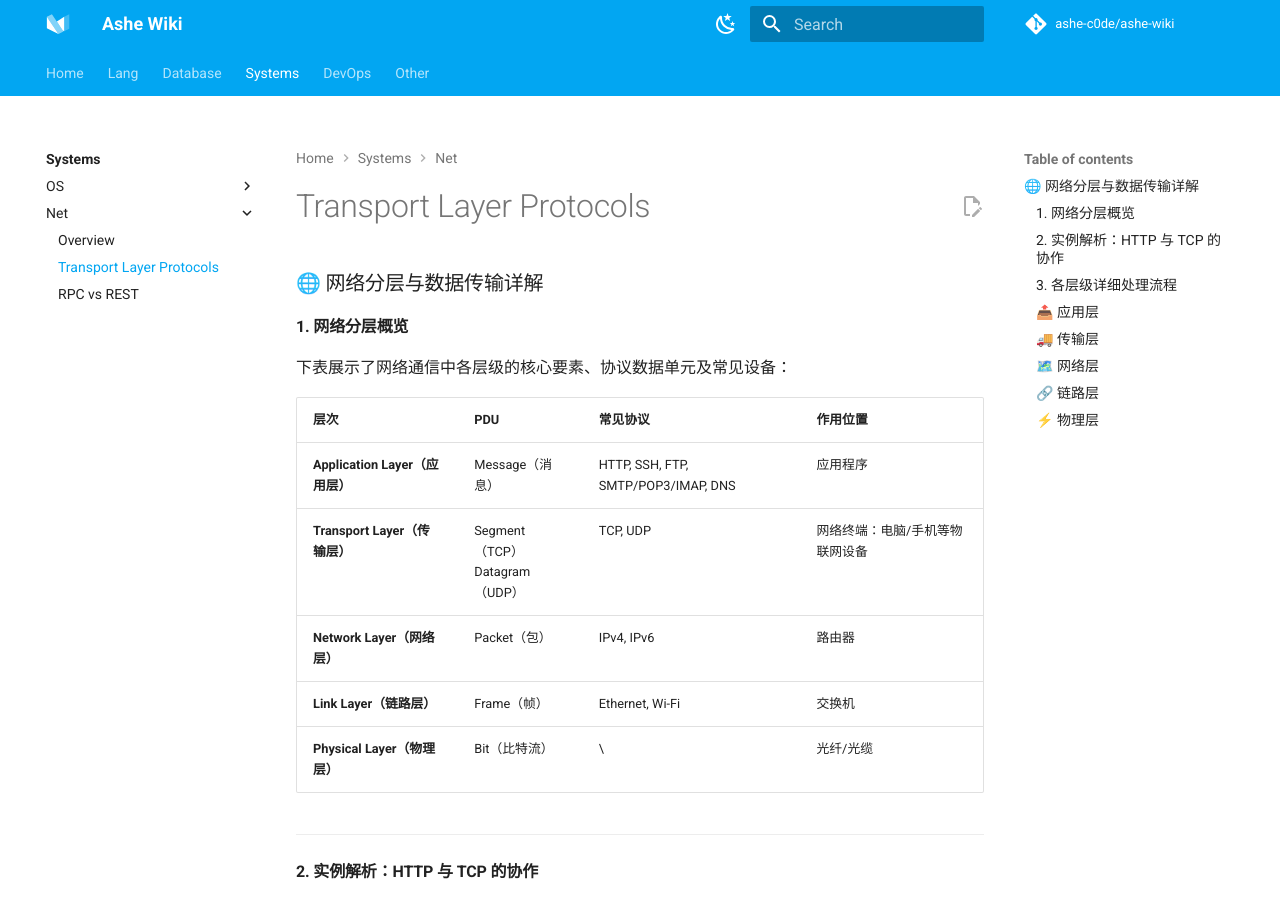
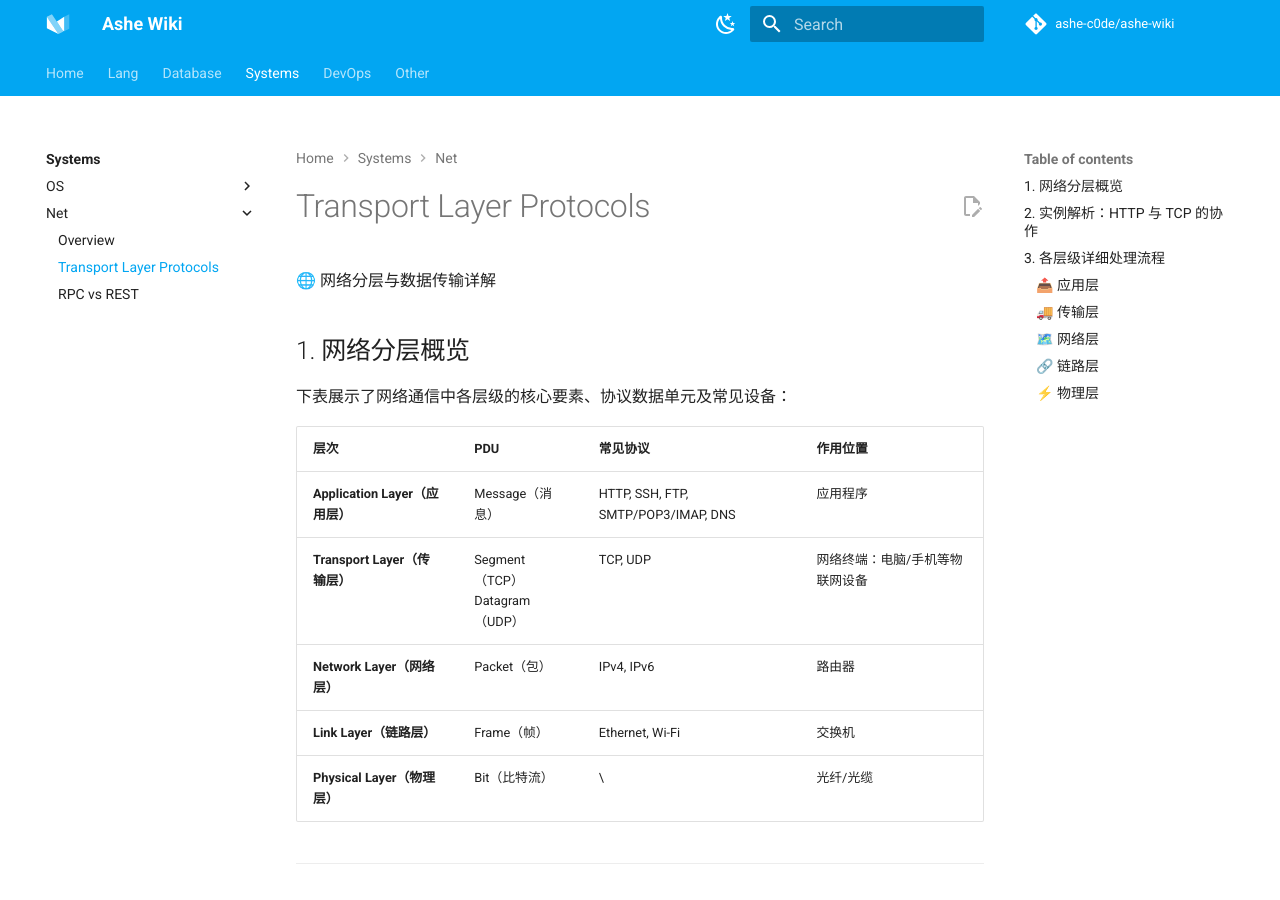
Before and after one commit to ashe-c0de/ashe-wiki, an MkDocs documentation site: the page built from docs/systems/net/tlp.md, in a window 1280 px wide and 900 px high. Built offline with MkDocs 1.6.1 and Material for MkDocs 9.7.7, drawn with Linux system fonts in a browser that asks for light colours; comment, search, counter and statistics services are not loaded.

Commit message:
head format

```diff
--- a/docs/systems/net/tlp.md
+++ b/docs/systems/net/tlp.md
@@ -1,6 +1,6 @@
-### 🌐 网络分层与数据传输详解
+🌐 网络分层与数据传输详解
 
-#### 1. 网络分层概览
+## 1. 网络分层概览
 
 下表展示了网络通信中各层级的核心要素、协议数据单元及常见设备：
 
@@ -14,7 +14,7 @@
 
 ---
 
-#### 2. 实例解析：HTTP 与 TCP 的协作
+## 2. 实例解析：HTTP 与 TCP 的协作
 
 > **HTTP协议是面向应用的**（如浏览器与 Web 服务器），比如你现在通过浏览器应用，路由网址来获取我的这篇 blog 内容（不妨称之为 **Message**）来阅读。
 >
@@ -22,7 +22,7 @@
 
 ---
 
-#### 3. 各层级详细处理流程
+## 3. 各层级详细处理流程
 
 以下是数据从应用到物理介质的完整流转过程：
 
```
